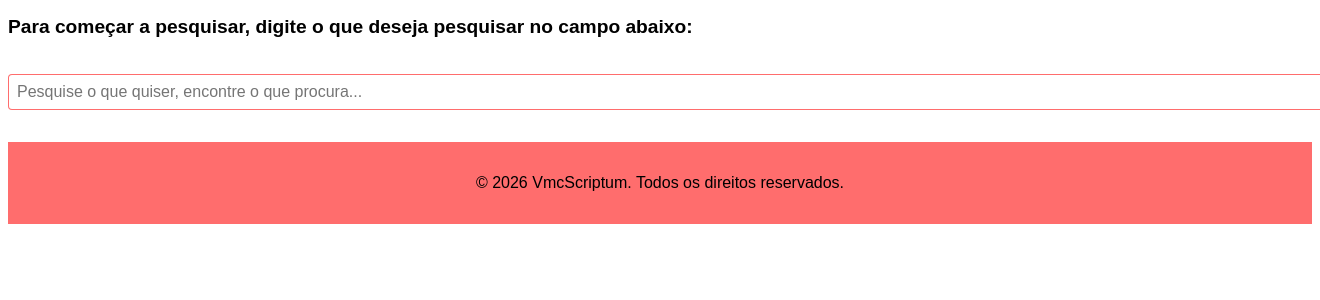
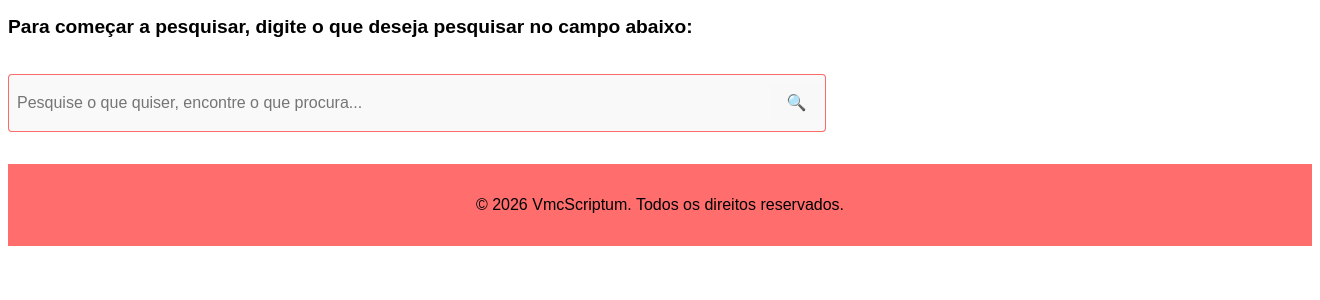
Before and after one commit to VmcScriptum/SearchWeb, a Python web app: template templates/index.html in a window 1320 px wide; the page is wider, and only the part inside the window is pictured. Shown: the part 178-478 px from the top of that part. Run offline with Jinja, Linux system fonts and the light colour scheme; the template is opened without the code that fills it, so the values that code supplies are empty.

Commit message:
Melhoria grafica da barra de pesquisa

```diff
--- a/static/style.css
+++ b/static/style.css
@@ -14,6 +14,27 @@ header {
     color: var(--cor-texto);
     text-align: center;
     padding: 1rem;
+}
+.btn_pesquisar {
+    background-color: #f8f8f8a7;
+    color: var(--cor-texto);
+    border: none;
+    padding: 0.5rem 1rem;
+    font-size: 1rem;
+    cursor: pointer;
+    margin-left: -60px;
+}
+.pesquisa{
+    width: 100%;
+    max-width: 800px;
+    height: 40px;
+    padding: 10px;
+    border: 2px solid #007BFF;
+    border-radius: 8px;
+    font-size: 16px;
+    color: #333;
+    background-color: #f9f9f9;
+    transition: border-color 0.3s;
 }
 h1 {
     font-size: 2rem;
--- a/templates/index.html
+++ b/templates/index.html
@@ -12,7 +12,13 @@
     </header>
     <main>
     <h3>Para começar a pesquisar, digite o que deseja pesquisar no campo abaixo:</h3>
-    <input type="text" name="pesquisa" placeholder="Pesquise o que quiser, encontre o que procura..." maxlength="30"></main>
+    <div class="pesquisa-container">
+      <input class="pesquisa" type="text" placeholder="Pesquise o que quiser, encontre o que procura..." maxlength="250">
+    <button class="btn_pesquisar">
+      🔍
+    </button>
+    </div>
+    </main>
     <footer>&copy; 2026 VmcScriptum. Todos os direitos reservados.</footer>
   </body>
 </html>
```
